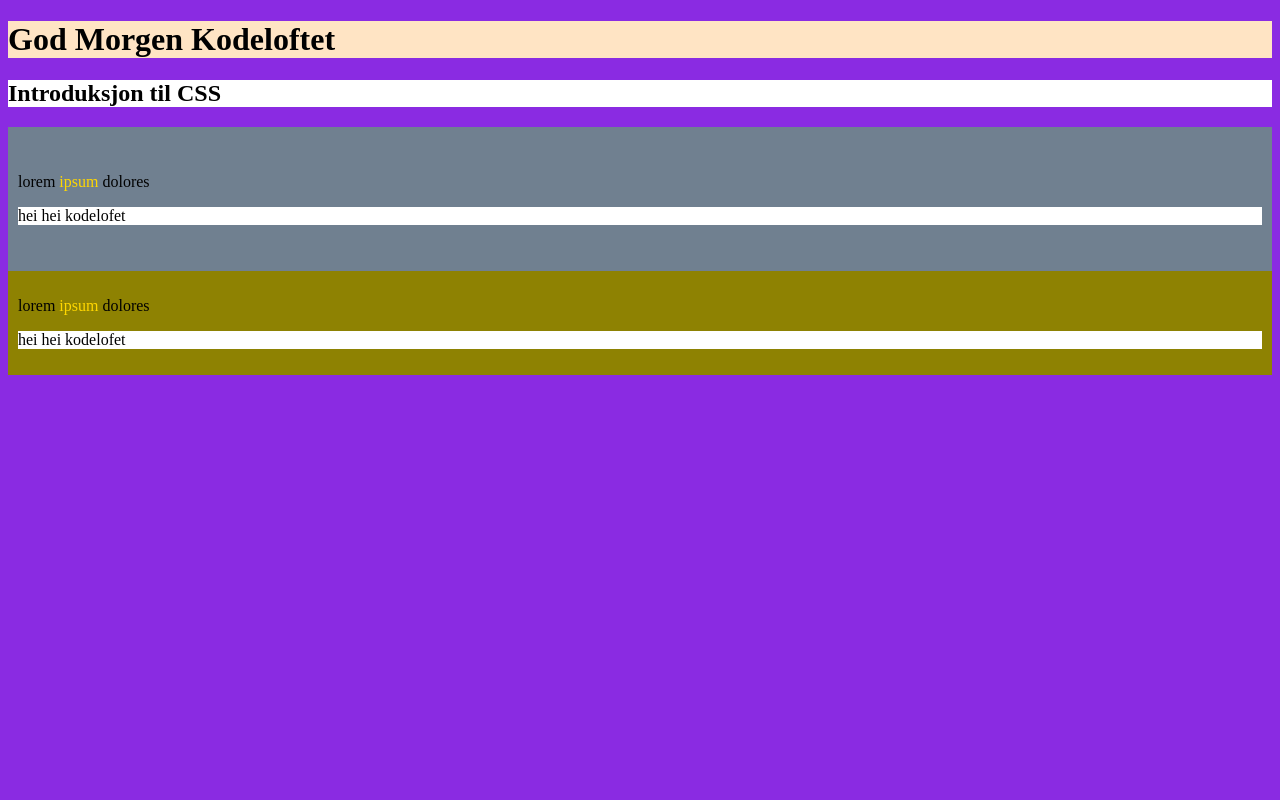
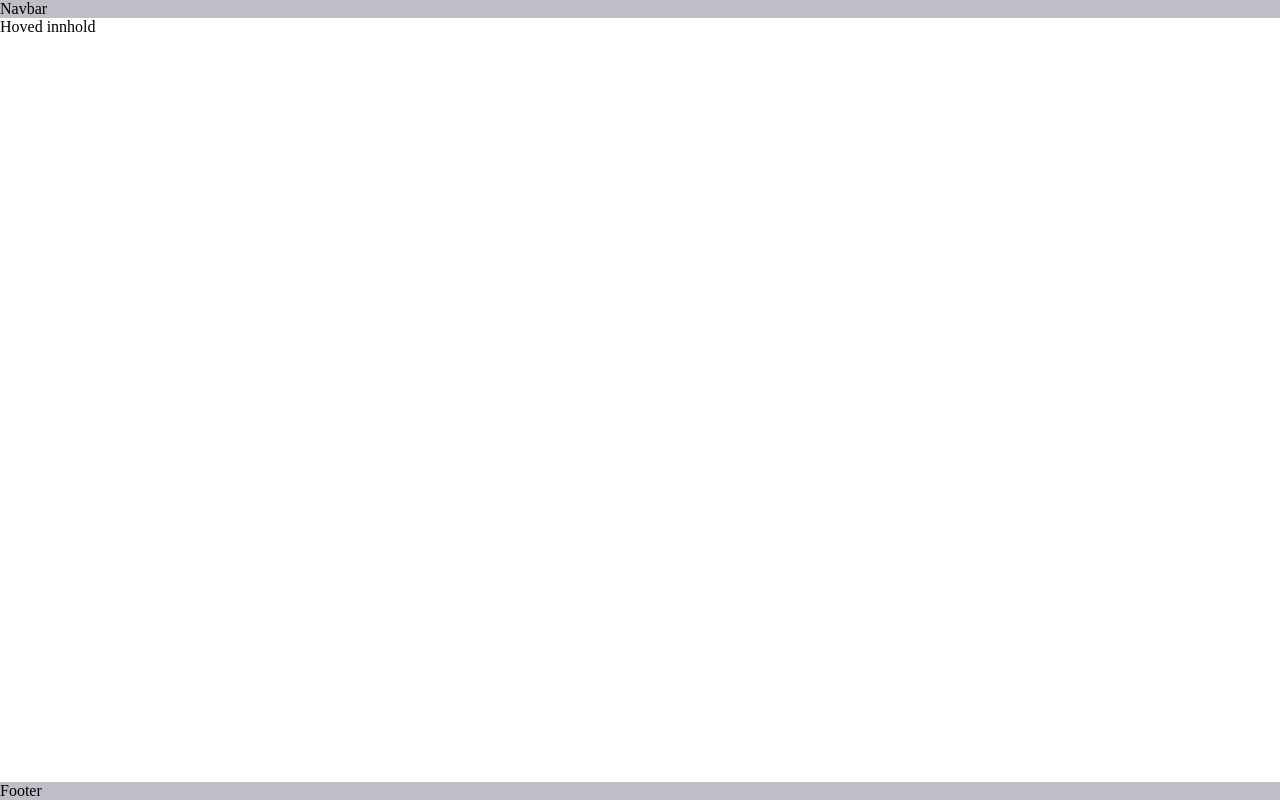
Before and after one commit to LarsGJobloop/kodeloftet-gruppe-8-intro-css, a website: page index.html in a window 1280 px wide. Drawn offline with Linux system fonts and the light colour scheme.

Commit message:
setup layout of page

```diff
--- a/index.html
+++ b/index.html
@@ -9,18 +9,17 @@
 </head>
 
 <body>
-  <h1>God Morgen Kodeloftet</h1>
-  <h2 class="background-color-white">Introduksjon til CSS</h2>
+  <header id="navbar">
+    <p>Navbar</p>
+  </header>
 
-  <section id="welcome-section">
-    <p>lorem <span>ipsum</span> dolores</p>
-    <p class="background-color-white">hei hei kodelofet</p>
-  </section>
+  <main id="main">
+    <p>Hoved innhold</p>
+  </main>
 
-  <section id="project-section">
-    <p>lorem <span>ipsum</span> dolores</p>
-    <p class="background-color-white">hei hei kodelofet</p>
-  </section>
+  <footer id="footer">
+    <p>Footer</p>
+  </footer>
 </body>
 
 </html>
--- a/styles.css
+++ b/styles.css
@@ -1,32 +1,25 @@
-body {
-    background-color: blueviolet;
+/*
+    Overskrive default styling
+    (noramalize css, reset css)
+ */
+* {
+    margin: 0px;
 }
 
-h1 {
-    background-color: bisque;
+body {
+    min-height: 100vh; /* vh = veiw heights */
+    display: flex;
+    flex-direction: column;
 }
 
-h2 {
-    background-color: chocolate;
+#navbar {
+    background-color: rgb(191, 190, 198)
 }
 
-span {
-    color: gold;
+#main {
+    flex-grow: 1;
 }
 
-.background-color-white {
-    background-color: white;
+#footer {
+    background-color: rgb(191, 190, 198)
 }
-
-#welcome-section {
-    background-color: slategray;
-    padding-top: 30px;
-    padding-bottom: 30px;
-    padding-left: 10px;
-    padding-right: 10px;
-}
-
-#project-section {
-    background-color: rgb(142, 130, 2);
-    padding: 10px;
-}
```
